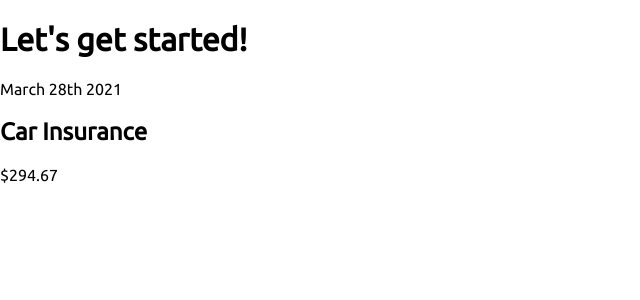
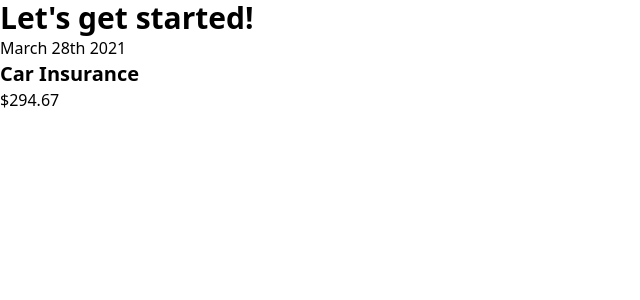
Before and after one commit to dev-nomi/expense-tracker, a JavaScript app: page / in a window 1280 px wide. Shown: the top 300 px of the page, without its empty margins (0-640 px from the left). Built offline with nearby package versions, Linux system fonts and the light colour scheme.

Commit message:
Added tailwind css into project

```diff
--- a/package.json
+++ b/package.json
@@ -34,5 +34,8 @@
       "last 1 firefox version",
       "last 1 safari version"
     ]
+  },
+  "devDependencies": {
+    "tailwindcss": "^3.3.2"
   }
 }
--- a/src/App.js
+++ b/src/App.js
@@ -3,7 +3,7 @@ import ExpenseItem from './components/ExpenseItem';
 function App() {
   return (
     <div>
-      <h1>Let's get started!</h1>
+      <h1 className="text-3xl font-bold">Let's get started!</h1>
       <ExpenseItem></ExpenseItem>
     </div>
   );
--- a/src/components/ExpenseItem.js
+++ b/src/components/ExpenseItem.js
@@ -3,7 +3,7 @@ function ExpenseItem() {
     <div>
       <div>March 28th 2021</div>
       <div>
-        <h2>Car Insurance</h2>
+        <h2 className="text-xl font-bold">Car Insurance</h2>
         <div>$294.67</div>
       </div>
     </div>
--- a/src/index.css
+++ b/src/index.css
@@ -1,13 +1,3 @@
-@import url('https://fonts.googleapis.com/css2?family=Ubuntu&display=swap');
-
-* {
-  box-sizing: border-box;
-}
-
-html {
-  font-family: 'Ubuntu', sans-serif;
-}
-
-body {
-  margin: 0;
-}
+@tailwind base;
+@tailwind components;
+@tailwind utilities;
--- /dev/null
+++ b/tailwind.config.js
@@ -0,0 +1,10 @@
+/** @type {import('tailwindcss').Config} */
+module.exports = {
+  content: [
+    "./src/**/*.{js,jsx,ts,tsx}",
+  ],
+  theme: {
+    extend: {},
+  },
+  plugins: [],
+}
```
Also changed, not shown: 1 other file (tests, documents, lock files or other folders).
